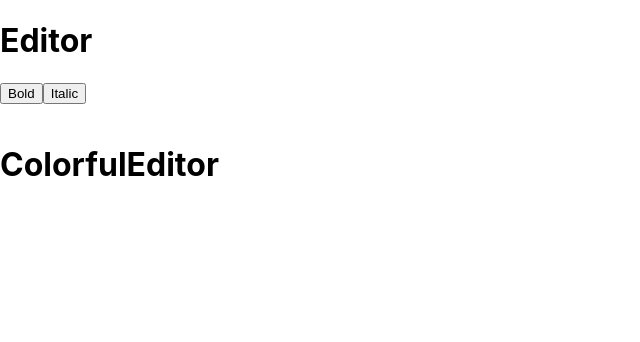
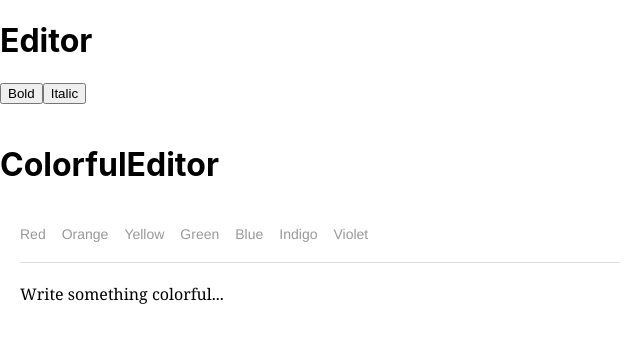
Before and after one commit to yotaiyo/draftjs-sample, a React (Create React App) app: page / in a window 1280 px wide. Shown: the top 342 px of the page, without its empty margins (0-640 px from the left). Built offline with nearby package versions, Linux system fonts and the light colour scheme.

Commit message:
ColorfulEditorを作成

```diff
--- /dev/null
+++ b/src/ColorControls.js
@@ -0,0 +1,44 @@
+import React from 'react';
+import { styles, COLORS, colorStyleMap } from './consts';
+
+class StyleButton extends React.Component {
+  constructor(props) {
+    super(props);
+    this.onToggle = (e) => {
+      e.preventDefault();
+      this.props.onToggle(this.props.style);
+    };
+  }
+
+  render() {
+    let style;
+    if (this.props.active) {
+      style = {...styles.styleButton, ...colorStyleMap[this.props.style]};
+    } else {
+      style = styles.styleButton;
+    }
+
+    return (
+      <span style={style} onMouseDown={this.onToggle}>
+        {this.props.label}
+      </span>
+    );
+  }
+}
+
+export const ColorControls = (props) => {
+    var currentStyle = props.editorState.getCurrentInlineStyle();
+    return (
+      <div style={styles.controls}>
+        {COLORS.map(type =>
+          <StyleButton
+            key={type.label}
+            active={currentStyle.has(type.style)}
+            label={type.label}
+            onToggle={props.onToggle}
+            style={type.style}
+          />
+        )}
+      </div>
+    );
+  };
--- a/src/ColorfulEditor.js
+++ b/src/ColorfulEditor.js
@@ -1,24 +1,73 @@
 import React from 'react';
-import { EditorState } from 'draft-js';
+import { EditorState, Modifier, RichUtils } from 'draft-js';
 import { Editor } from 'draft-js';
+import { ColorControls } from './ColorControls';
+import { colorStyleMap, styles } from './consts';
 
 export class ColorfulEditor extends React.Component {
     constructor(props) {
-        super(props);
+      super(props);
+      this.state = {editorState: EditorState.createEmpty()};
 
-        this.state = { editorState: EditorState.createEmpty() }
-        this.onChange = editorState => this.setState({ editorState })
+      this.focus = () => this.editor.focus();
+      this.onChange = (editorState) => this.setState({editorState});
+      this.toggleColor = (toggledColor) => this._toggleColor(toggledColor);
+    }
+
+    _toggleColor(toggledColor) {
+      const {editorState} = this.state;
+      const selection = editorState.getSelection();
+
+        // Let's just allow one color at a time. Turn off all active colors.
+        const nextContentState = Object.keys(colorStyleMap)
+        .reduce((contentState, color) => {
+            return Modifier.removeInlineStyle(contentState, selection, color)
+        }, editorState.getCurrentContent());
+
+        let nextEditorState = EditorState.push(
+        editorState,
+        nextContentState,
+        'change-inline-style'
+        );
+
+        const currentStyle = editorState.getCurrentInlineStyle();
+
+        // Unset style override for current color.
+        if (selection.isCollapsed()) {
+        nextEditorState = currentStyle.reduce((state, color) => {
+            return RichUtils.toggleInlineStyle(state, color);
+        }, nextEditorState);
+        }
+
+        // If the color is being toggled on, apply it.
+        if (!currentStyle.has(toggledColor)) {
+        nextEditorState = RichUtils.toggleInlineStyle(
+            nextEditorState,
+            toggledColor
+        );
+        }
+
+        this.onChange(nextEditorState);
     }
 
     render() {
-        const { editorState } = this.state;
+        const {editorState} = this.state;
         return (
-            <>
-                <Editor
-                    editorState={editorState}
-                    onChange={this.onChange}
-                />
-            </>
-        )
+        <div style={styles.root}>
+            <ColorControls
+            editorState={editorState}
+            onToggle={this.toggleColor}
+            />
+            <div style={styles.editor} onClick={this.focus}>
+            <Editor
+                customStyleMap={colorStyleMap}
+                editorState={editorState}
+                onChange={this.onChange}
+                placeholder="Write something colorful..."
+                ref={(ref) => this.editor = ref}
+            />
+            </div>
+        </div>
+        );
     }
 }
```
